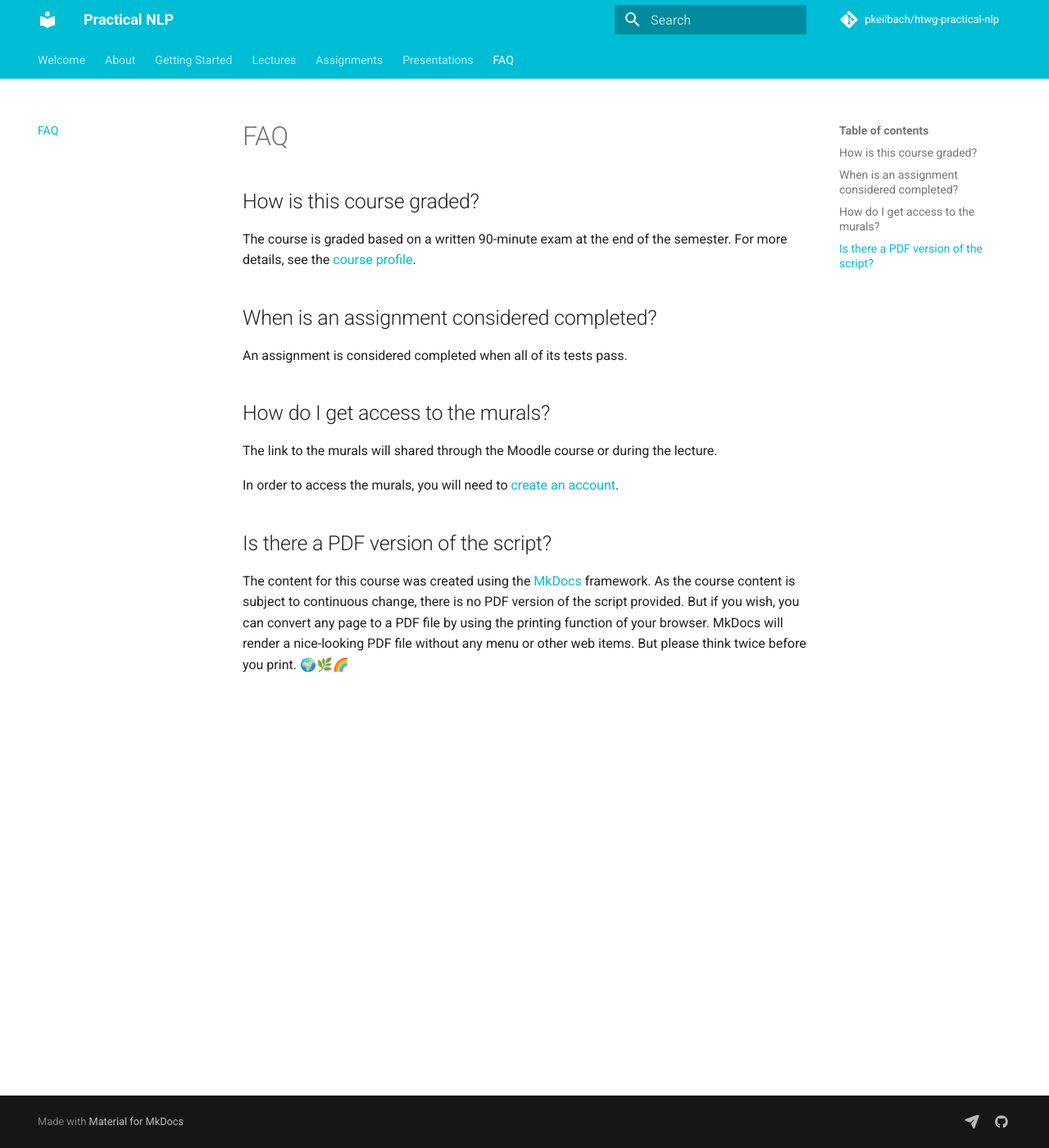
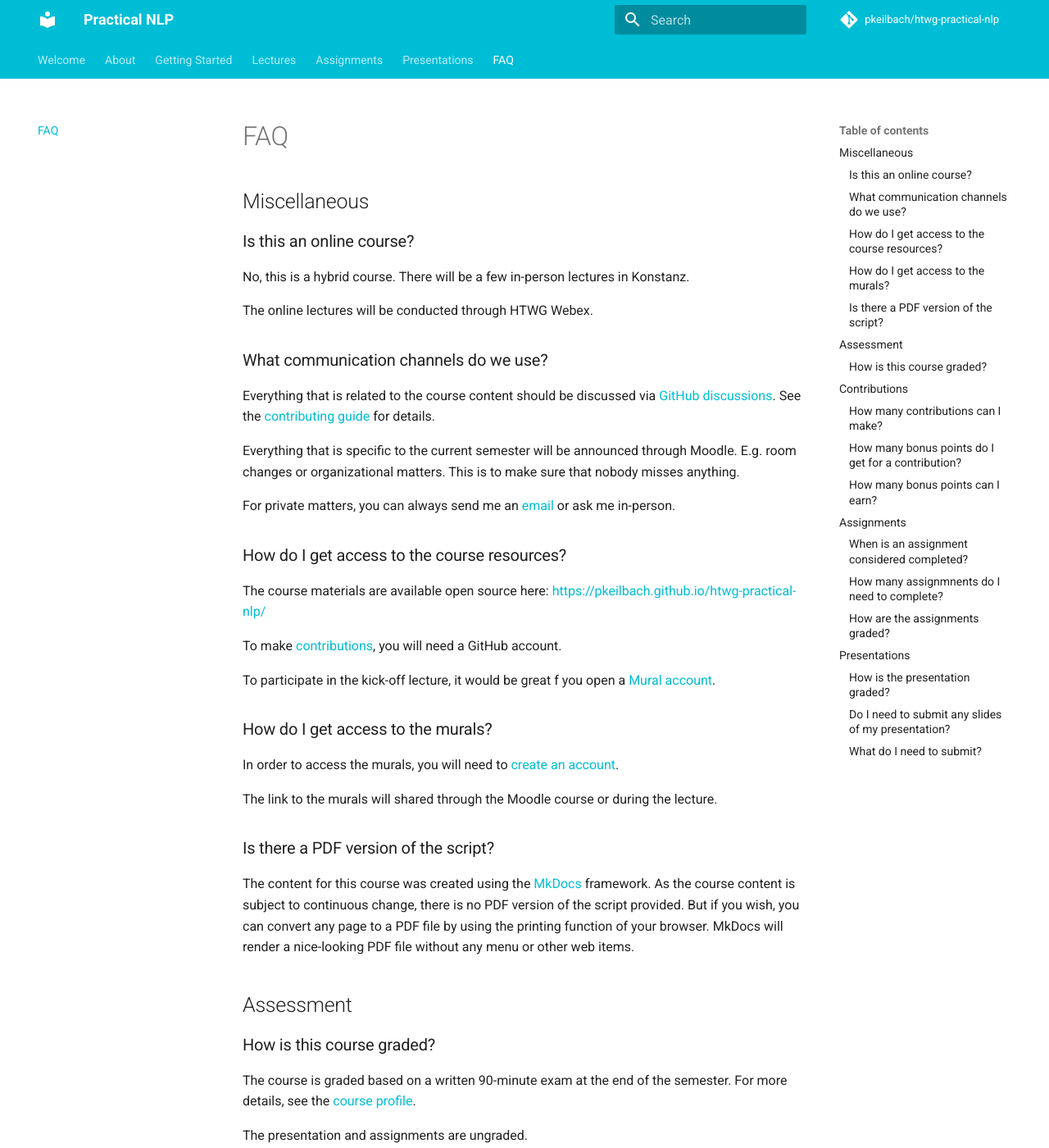
Before and after one commit to pkeilbach/htwg-practical-nlp, an MkDocs documentation site: the page built from docs/faq.md, in a window 1280 px wide and 1400 px high. Shown: the whole window at 82% size. Built offline with MkDocs 1.6.1 and Material for MkDocs 9.7.7, drawn with Linux system fonts in a browser that asks for light colours; comment, search, counter and statistics services are not loaded; some of the changed text lies outside the part shown.

Commit message:
Improve FAQs (#132)

```diff
--- a/docs/faq.md
+++ b/docs/faq.md
@@ -1,24 +1,96 @@
 # FAQ
 
-## How is this course graded?
+## Miscellaneous
 
-The course is graded based on a written 90-minute exam at the end of the semester.
-For more details, see the [course profile](./about/course_profile.md#assessment).
+### Is this an online course?
 
-## When is an assignment considered completed?
+No, this is a hybrid course. There will be a few in-person lectures in Konstanz.
 
-An assignment is considered completed when all of its tests pass.
+The online lectures will be conducted through HTWG Webex.
 
-## How do I get access to the murals?
+### What communication channels do we use?
+
+Everything that is related to the course content should be discussed via [GitHub discussions](https://github.com/pkeilbach/htwg-practical-nlp/discussions). See the [contributing guide](https://github.com/pkeilbach/htwg-practical-nlp/blob/main/CONTRIBUTING.md) for details.
+
+Everything that is specific to the current semester will be announced through Moodle. E.g. room changes or organizational matters. This is to make sure that nobody misses anything.
+
+For private matters, you can always send me an [email](mailto:pascal.keilbach@htwg-konstanz.de) or ask me in-person.
+
+### How do I get access to the course resources?
+
+The course materials are available open source here: <https://pkeilbach.github.io/htwg-practical-nlp/>
+
+To make [contributions](https://github.com/pkeilbach/htwg-practical-nlp/blob/main/CONTRIBUTING.md), you will need a GitHub account.
+
+To participate in the kick-off lecture, it would be great f you open a [Mural account](https://www.mural.co/).
+
+### How do I get access to the murals?
+
+In order to access the murals, you will need to [create an account](https://www.mural.co/).
 
 The link to the murals will shared through the Moodle course or during the lecture.
 
-In order to access the murals, you will need to [create an account](https://www.mural.co/).
-
-## Is there a PDF version of the script?
+### Is there a PDF version of the script?
 
 The content for this course was created using the [MkDocs](https://www.mkdocs.org/) framework.
 As the course content is subject to continuous change, there is no PDF version of the script provided.
 But if you wish, you can convert any page to a PDF file by using the printing function of your browser.
 MkDocs will render a nice-looking PDF file without any menu or other web items.
-But please think twice before you print. 🌍🌿🌈
+
+## Assessment
+
+### How is this course graded?
+
+The course is graded based on a written 90-minute exam at the end of the semester.
+For more details, see the [course profile](./about/course_profile.md#assessment).
+
+The presentation and assignments are ungraded.
+
+You can earn bonus points for the exam through [contributions](https://github.com/pkeilbach/htwg-practical-nlp/blob/main/CONTRIBUTING.md).
+
+## Contributions
+
+### How many contributions can I make?
+
+There is no limit on that.
+You can make multiple contributions throughout the semester.
+
+### How many bonus points do I get for a contribution?
+
+Each contribution will be rewarded with bonus points, depending on the size and the scope of the contribution.
+The value of the contribution will be defined by the instructor.
+
+### How many bonus points can I earn?
+
+You can earn a maximum of 5 bonus points throughout the semester with your [contributions](https://github.com/pkeilbach/htwg-practical-nlp/blob/main/CONTRIBUTING.md).
+
+## Assignments
+
+### When is an assignment considered completed?
+
+An assignment is considered completed when all of its tests pass.
+
+### How many assignmnents do I need to complete?
+
+Currently, all assignments need to be completed.
+As there will be more assignments added over time, you may only need to complete a subset of assignments.
+The exact policy will be discussed at the beginning of the course of each semester.
+
+### How are the assignments graded?
+
+The assignments are ungraded but the specified number of assignments need to be completed in order to be admitted to the exam.
+
+## Presentations
+
+### How is the presentation graded?
+
+The presentation is ungraded but it is mandatory to give a presentation to be admitted to the exam.
+
+### Do I need to submit any slides of my presentation?
+
+No, you don't need to submit any slides.
+
+### What do I need to submit?
+
+You need to submit the practical part of your presentation in a format that is easily executable.
+For more details, check the [presentation submission](./presentations/presentations.md#submission) section.
```
